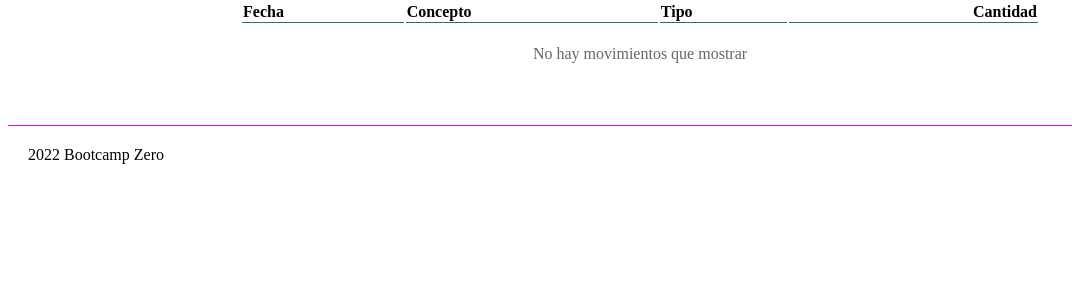
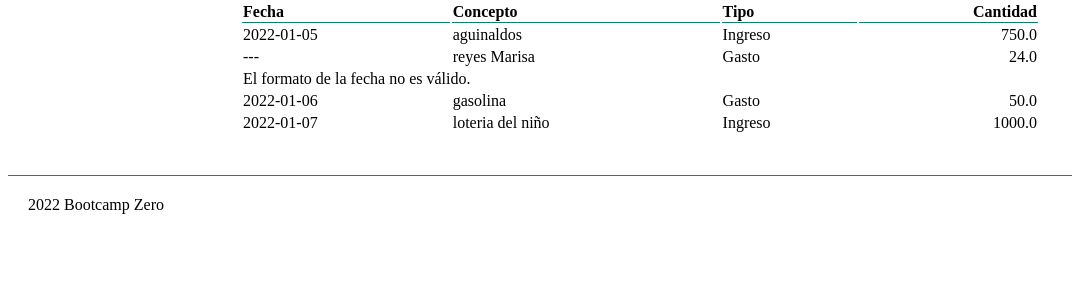
Before and after one commit to FernandoSobrino/hello-flask, a Flask app: page / in a window 1280 px wide. Shown: the part 83-383 px from the top of the page, without its empty margins (0-1072 px from the left). Run offline with Flask 2, Linux system fonts and the light colour scheme.

Commit message:
feat: control de errores en el formato de fecha

```diff
--- a/balance/__init__.py
+++ b/balance/__init__.py
@@ -1,5 +1,5 @@
 from flask import Flask
 
-FICHERO = "balance/data/_movimientos.csv"
+FICHERO = "balance/data/movimientos.csv"
 
 app = Flask(__name__)
--- a/balance/data/movimientos.csv
+++ b/balance/data/movimientos.csv
@@ -1,5 +1,5 @@
 fecha,concepto,tipo,cantidad
-01/01/2022,aguinaldos,I,750.0
+2022-01-05,aguinaldos,I,750.0
 05/01/2022,reyes Marisa,G,24.0
-05/01/2022,gasolina,G,50.0
-05/01/2022,loteria del niño,I,1000.0
+2022-01-06,gasolina,G,50.0
+2022-01-07,loteria del niño,I,1000.0
--- a/balance/models.py
+++ b/balance/models.py
@@ -8,13 +8,19 @@ Un movimiento debe tener:
 4. Cantidad
 """
 import csv
-from time import strftime
+from datetime import date, datetime
 from . import FICHERO
 
 
 class Movimiento:
     def __init__(self, fecha, concepto, tipo, cantidad):
-        self.fecha = fecha
+        self.errores = []
+        try:
+            self.fecha = date.fromisoformat(fecha)
+        except ValueError:
+            self.fecha = None
+            self.errores.append("El formato de la fecha no es válido")
+
         self.concepto = concepto
         self.tipo = tipo
         self.cantidad = cantidad
--- a/balance/templates/inicio.html
+++ b/balance/templates/inicio.html
@@ -29,7 +29,13 @@
       {% if movs %}
       {% for mov in movs %}
       <tr>
-        <td>{{ mov.fecha }}</td>
+        <td>
+          {% if mov.fecha %}
+          {{ mov.fecha }}
+          {% else %}
+          ---
+          {% endif %}
+          </td>
         <td>{{ mov.concepto }}</td>
         <td class="tipo">
           {% if mov.tipo == 'I' %}
@@ -40,6 +46,15 @@
         </td>
         <td class="numero">{{ mov.cantidad }}</td>
       </tr>
+      {% if mov.errores %}
+      <tr>
+        <td colspan="4" class="error">
+          {% for error in mov.errores %}
+          {{ error }}.
+          {% endfor %}
+        </td>
+      </tr>
+      {% endif %}
       {% endfor %}
       {% else %}
       <tr>
```
